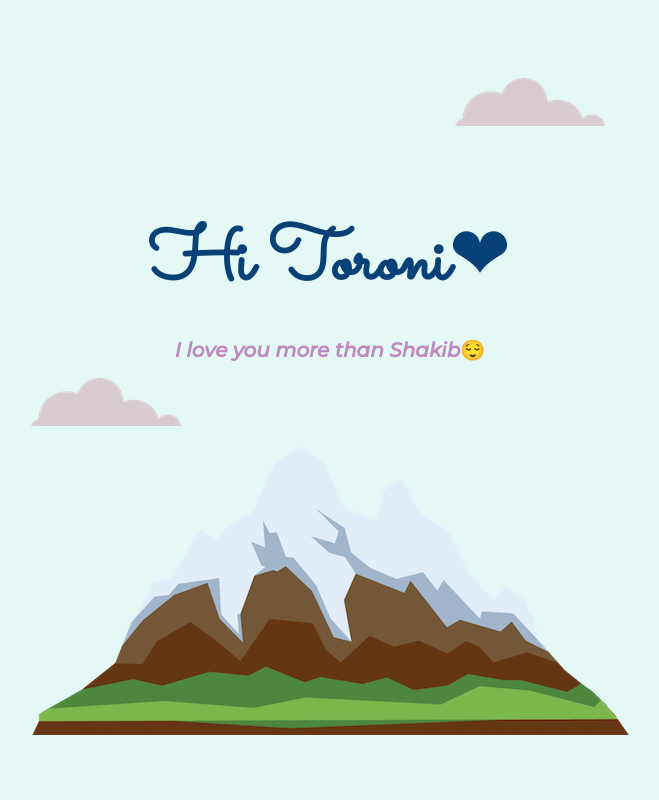
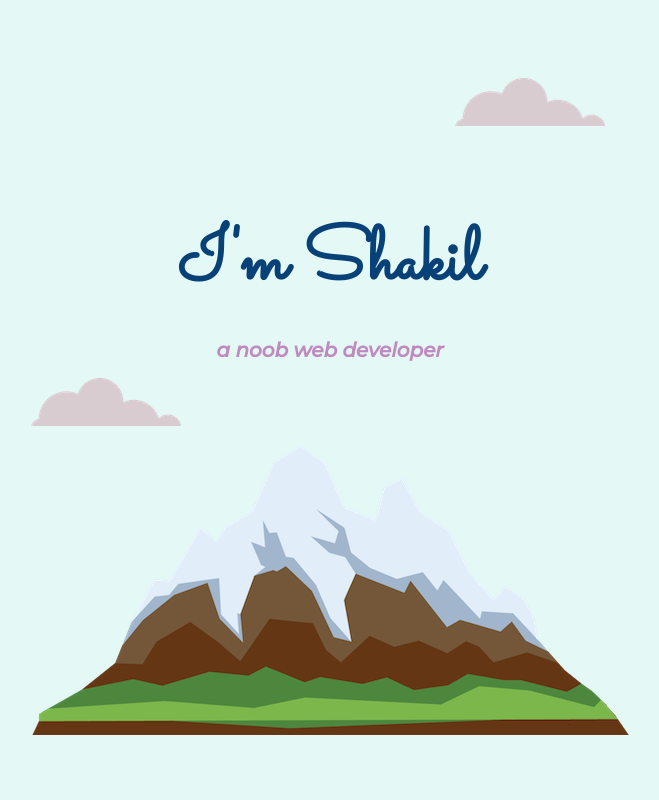
Before and after one commit to shakil3051/Shakil-Ahmed, a plain HTML site: page index.html in a window 1280 px wide. Shown: the top 800 px of the page, without its empty margins (310-969 px from the left). Drawn offline with Linux system fonts and the light colour scheme.

Commit message:
Update index.html

```diff
--- a/index.html
+++ b/index.html
@@ -10,8 +10,8 @@
   <body>
     <div class="Top">
       <img class="topcloud" src="cloud.png" alt="">
-      <h1>Hi Toroni❤</h1>
-      <h2>I love you more than Shakib😌</h2>
+      <h1>I'm Shakil</h1>
+      <h2>a noob web developer</h2>
         <img class="bottomcloud"src="cloud.png" alt="">
       <img class="mountain"src="mountain.png" alt="">
       </div>
```
